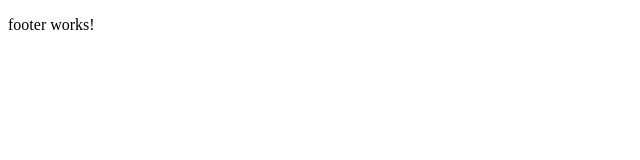
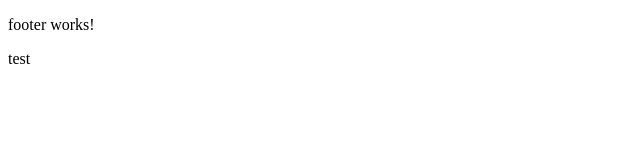
Before and after one commit to pbrats/team3project, an Angular app: page / in a window 1280 px wide. Shown: the top 160 px of the page, without its empty margins (0-640 px from the left). Built offline with nearby package versions, Linux system fonts and the light colour scheme.

Commit message:
created footer

```diff
--- a/src/app/app.component.html
+++ b/src/app/app.component.html
@@ -1 +1,4 @@
 <app-footer></app-footer>
+<div class="container">
+    test
+</div>
```
